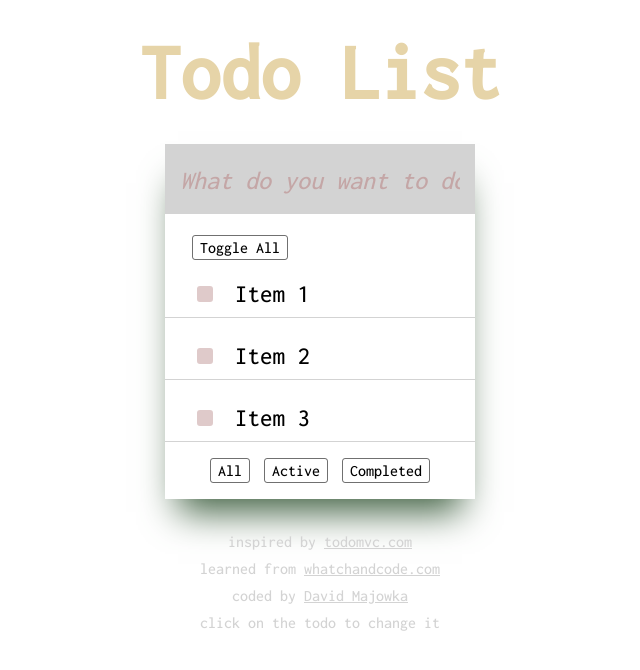
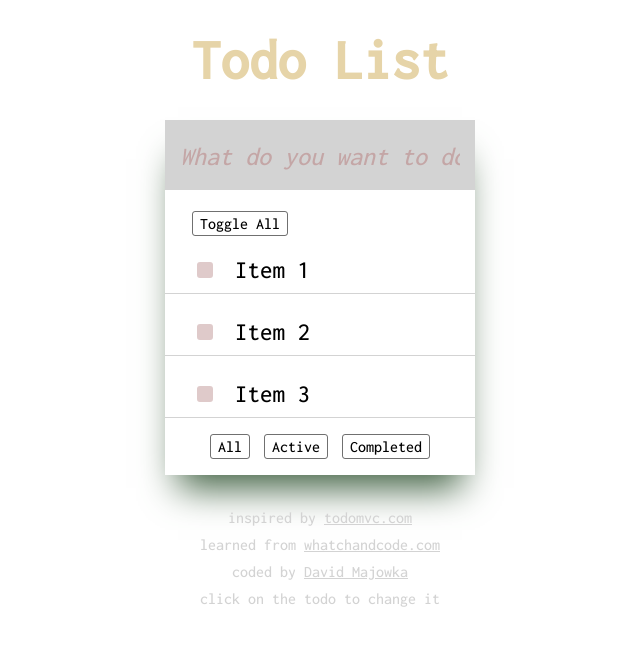
Before and after one commit to DoviMaj/todoapp, a plain HTML site: page index.html in a window 1280 px wide. Shown: the whole page, without its empty margins (320-960 px from the left). Drawn offline with Linux system fonts and the light colour scheme.

Commit message:
improved UI

```diff
--- a/todoList.css
+++ b/todoList.css
@@ -7,7 +7,7 @@ h1{
 }
 #title{
     /* position: static; */
-    font-size: 80px;
+    font-size: 57px;
     text-align: center;
     color: rgb(230, 212, 168);
 }
```
